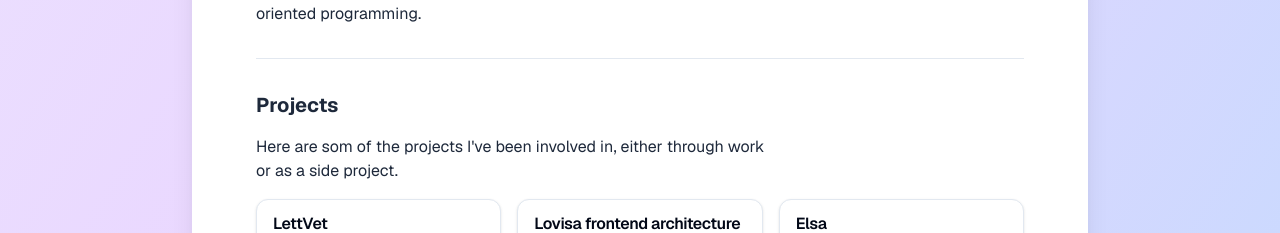
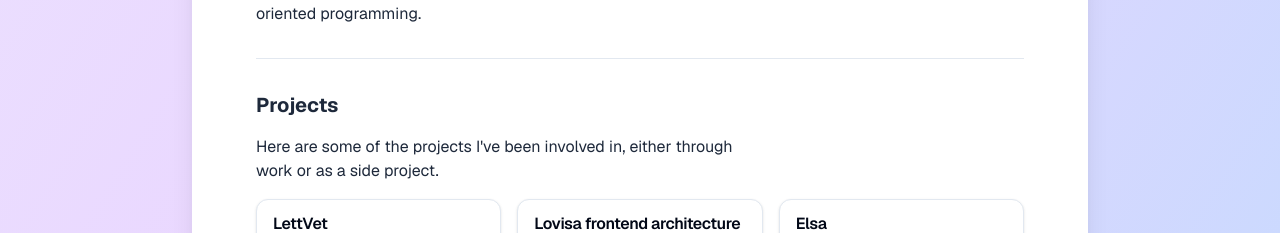
Before and after one commit to petter/cv, a Next.js app: page / in a window 1280 px wide. Shown: the part 1200-1433 px from the top of the page. Built offline with nearby package versions, Linux system fonts and the light colour scheme.

Commit message:
fix typo

```diff
--- a/app/projects.tsx
+++ b/app/projects.tsx
@@ -14,7 +14,7 @@ export function Projects() {
     <section className="space-y-4 print:break-inside-avoid">
       <h2 className="mb-4 text-xl font-bold">Projects</h2>
       <p className="max-w-lg text-pretty">
-        Here are som of the projects I&apos;ve been involved in, either through
+        Here are some of the projects I&apos;ve been involved in, either through
         work or as a side project.
       </p>
       <ul className="grid grid-cols-1 gap-4 sm:grid-cols-2 md:grid-cols-3 print:grid-cols-3">
```
